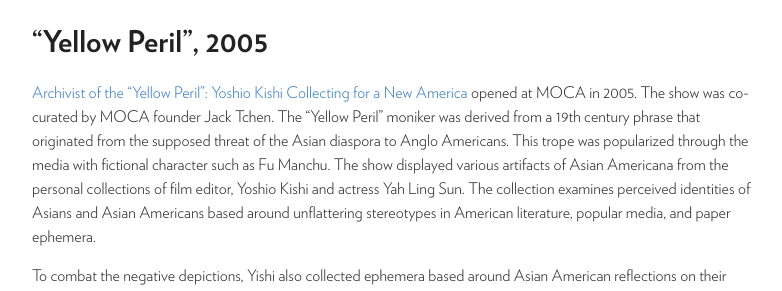
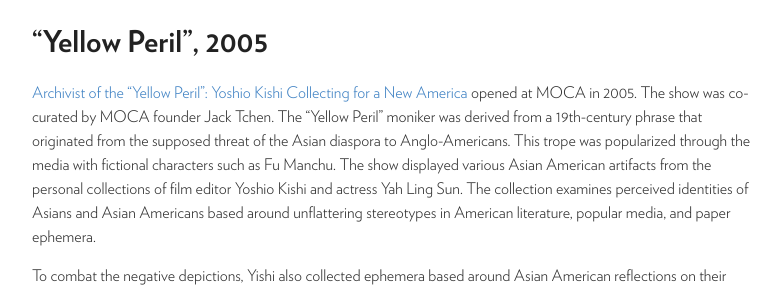
Before and after one commit to moca40/moca40.github.io, a Jekyll site: the page built from _stories/2005-01-01-yellow-peril.md, in a window 1280 px wide. Shown: the part 211-502 px from the top of the page, without its empty margins (248-1030 px from the left). Built offline with Jekyll 4.4.1, drawn with Linux system fonts in a browser that asks for light colours.

Commit message:
Update 2005-01-01-yellow-peril.md

```diff
--- a/_stories/2005-01-01-yellow-peril.md
+++ b/_stories/2005-01-01-yellow-peril.md
@@ -8,7 +8,7 @@
     img: https://user-images.githubusercontent.com/47676628/90585308-8de88980-e1a2-11ea-8101-6ed6858ace5c.jpg
 ---
 
-[Archivist of the “Yellow Peril”: Yoshio Kishi Collecting for a New America](https://www.nytimes.com/2005/05/01/nyregion/thecity/in-a-west-side-apartment-a-world.html) opened at MOCA in 2005. The show was co-curated by MOCA founder Jack Tchen. The “Yellow Peril” moniker was derived from a 19th century phrase that originated from the supposed threat of the Asian diaspora to Anglo Americans. This trope was popularized through the media with fictional character such as Fu Manchu.  The show displayed various artifacts of Asian Americana from the personal collections of film editor, Yoshio Kishi and actress Yah Ling Sun. The collection examines perceived identities of Asians and Asian Americans based around unflattering stereotypes in American literature, popular media, and paper ephemera.
+[Archivist of the “Yellow Peril”: Yoshio Kishi Collecting for a New America](https://www.nytimes.com/2005/05/01/nyregion/thecity/in-a-west-side-apartment-a-world.html) opened at MOCA in 2005. The show was co-curated by MOCA founder Jack Tchen. The “Yellow Peril” moniker was derived from a 19th-century phrase that originated from the supposed threat of the Asian diaspora to Anglo-Americans. This trope was popularized through the media with fictional characters such as Fu Manchu. The show displayed various Asian American artifacts from the personal collections of film editor Yoshio Kishi and actress Yah Ling Sun. The collection examines perceived identities of Asians and Asian Americans based around unflattering stereotypes in American literature, popular media, and paper ephemera.
 
 To combat the negative depictions, Yishi also collected ephemera based around Asian American reflections on their own identity. These materials served to juxtapose the negative depictions in the exhibition. Notably, the Basement Workshop published the art book Yellow Pearl (1976), which showcased poetry, drawings, and sheet music from a collective of Asian American artists and activists.
 
```
